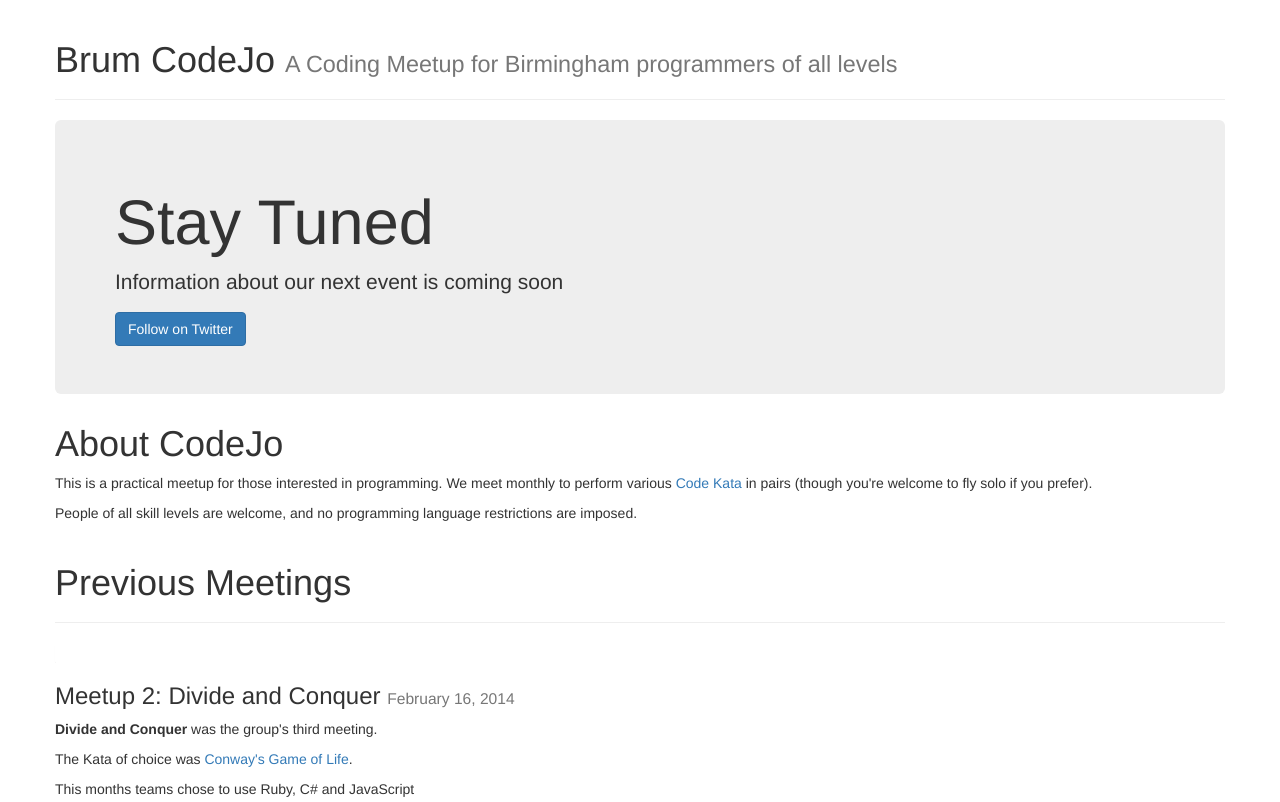
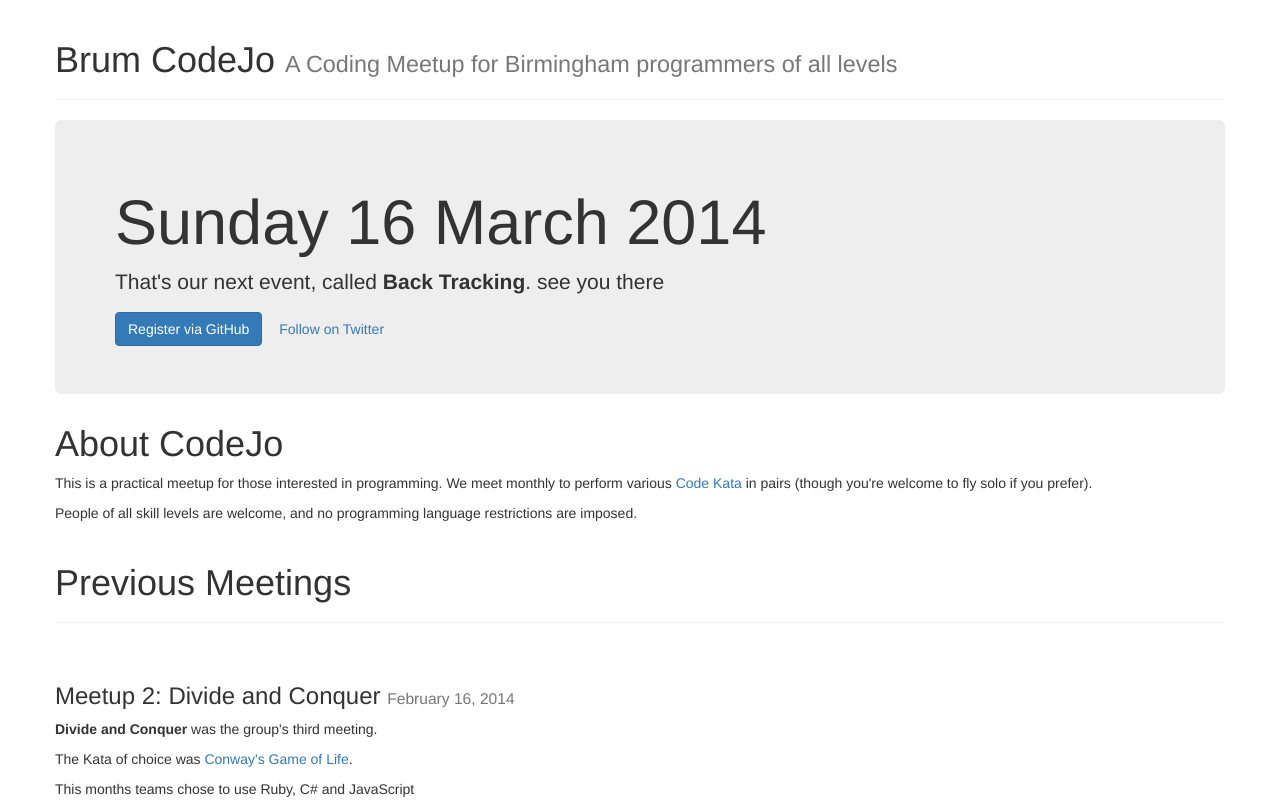
Before and after one commit to BrumCodeJo/brumcodejo.github.io, a plain HTML site: page index.html in a window 1280 px wide. Shown: the top 802 px of the page. Drawn offline with nearby package versions, Linux system fonts and the light colour scheme.

Commit message:
Update next event

```diff
--- a/index.html
+++ b/index.html
@@ -38,9 +38,10 @@
       </header>
       <article>
         <section class="jumbotron">
-          <h1>Stay Tuned</a></h1>
-          <p>Information about our next event is coming soon</p>
-          <a class="btn btn-primary" href="https://twitter.com/intent/user?screen_name=brumCodeJo">Follow on Twitter</a>
+          <h1>Sunday 16 March 2014</a></h1>
+          <p>That's our next event, called <strong>Back Tracking</strong>. see you there</p>
+          <a class="btn btn-primary" href="https://github.com/brumCodeJo/meeting-3/blob/master/README.md">Register via GitHub</a>
+          <a class="btn" href="https://twitter.com/intent/user?screen_name=brumCodeJo">Follow on Twitter</a>
         </section>
         <section>
           <h1>About CodeJo</h1>
```
